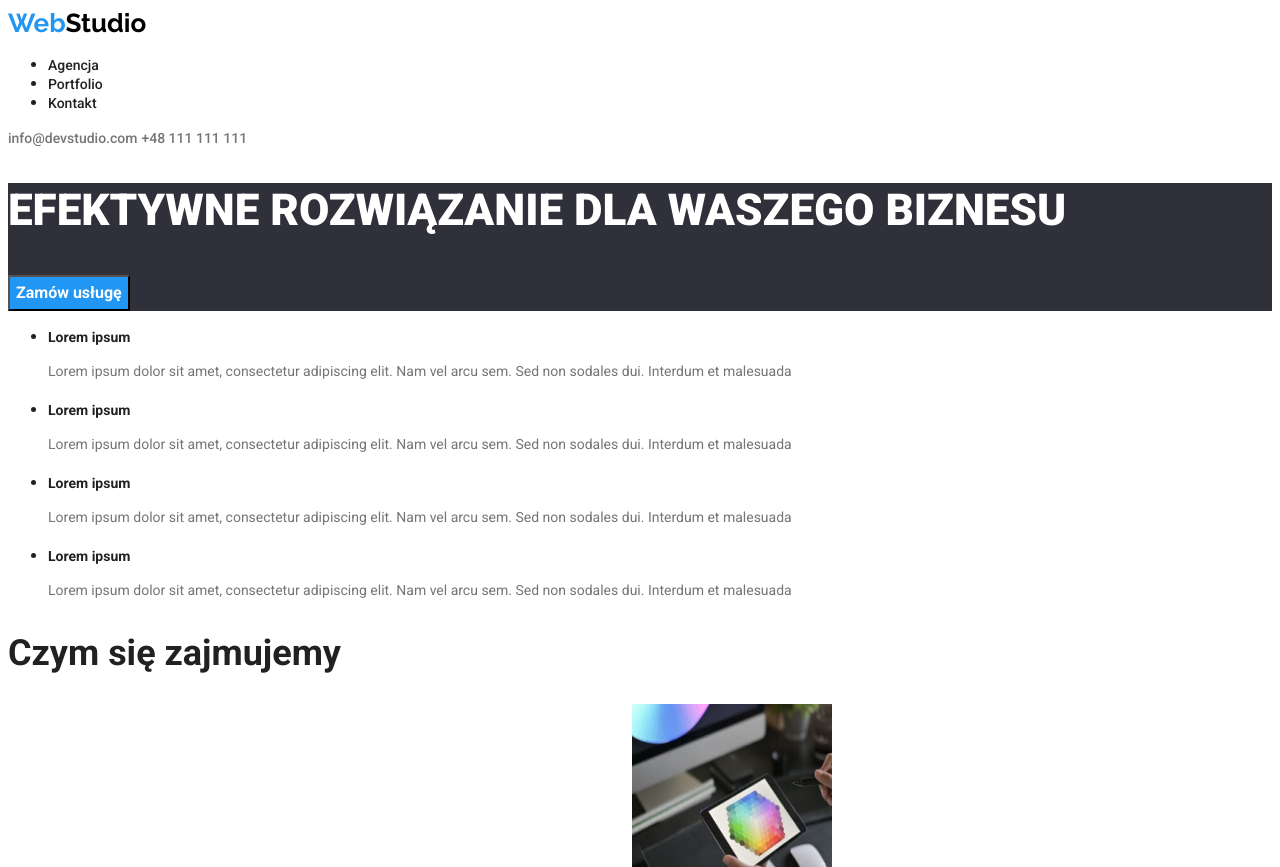
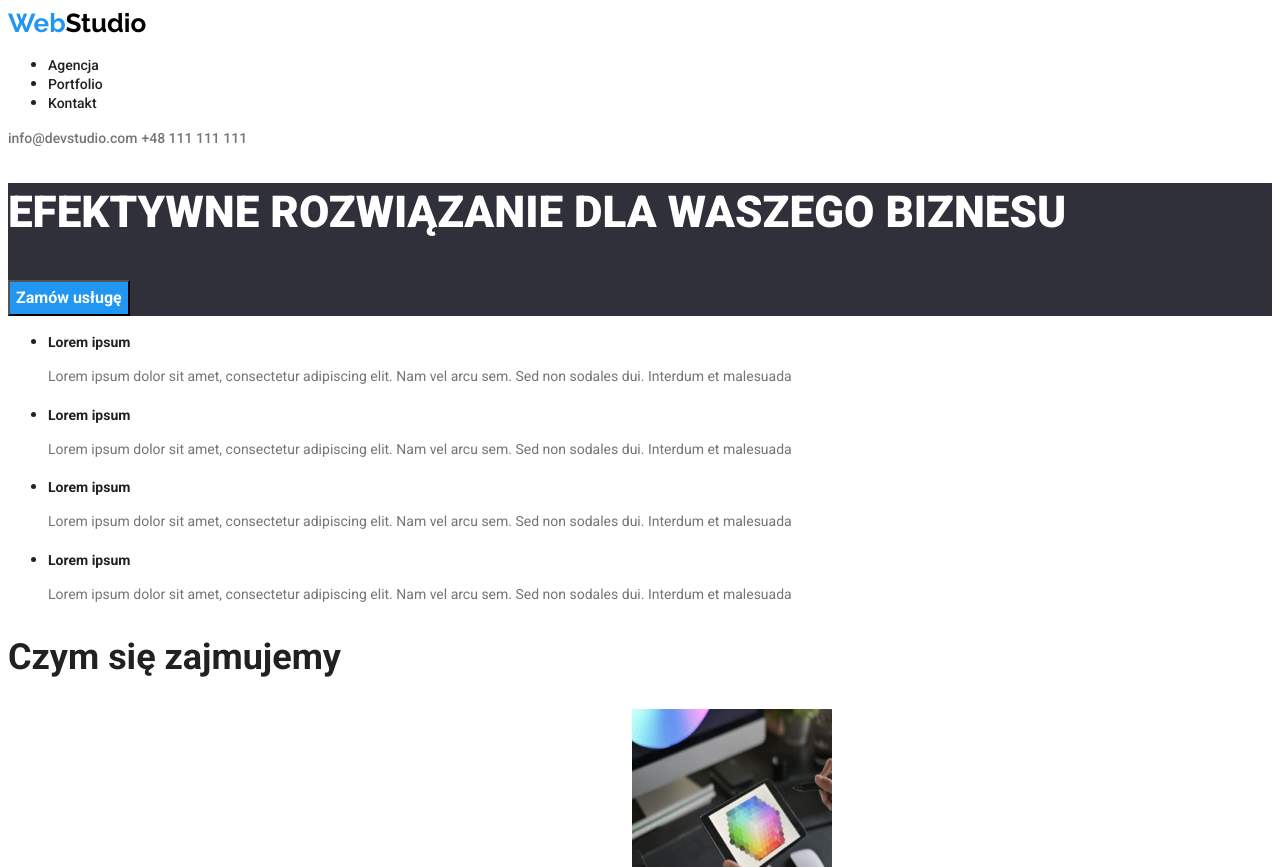
Before and after one commit to RafalPelc/Goit-markup-hw-02, a plain HTML site: page index.html in a window 1280 px wide. Shown: the top 867 px of the page. Drawn offline with Linux system fonts and the light colour scheme.

Commit message:
amendments3

```diff
--- a/css/styles.css
+++ b/css/styles.css
@@ -54,7 +54,7 @@ body {
 .title {
   font-weight: 900;
   font-size: 44px;
-  line-height: 1.26;
+  line-height: 1.36;
   color: var(--first-background);
 }
 .section1 {
```
